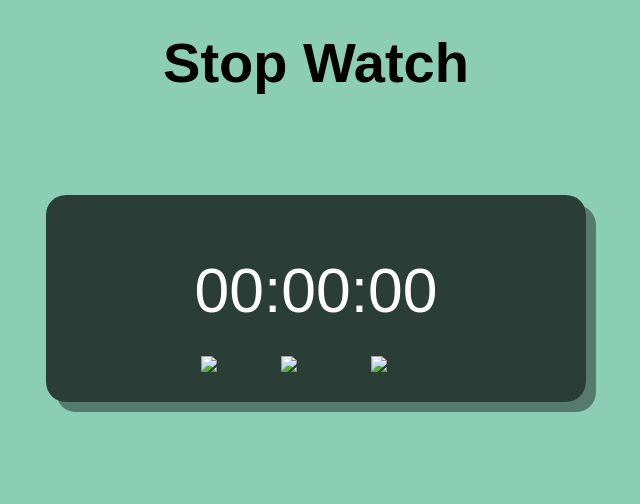
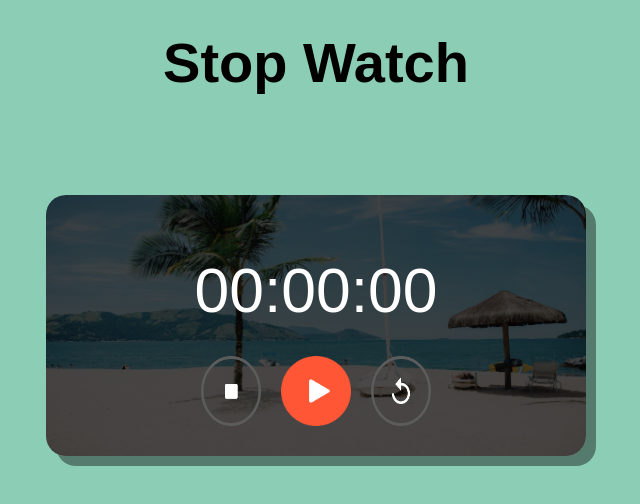
Before and after one commit to Ammar-Tehseen/Stopwatch, a plain HTML site: page index.html in a window 1280 px wide. Shown: the whole page, without its empty margins (324-964 px from the left). Drawn offline with Linux system fonts and the light colour scheme.

Commit message:
icons image

```diff
--- a/index.html
+++ b/index.html
@@ -13,9 +13,9 @@
     <div class="container">
         <h1 class="time">00:00:00</h1>
         <div class="buttons">
-            <img src="/images/stop.png" onclick="watchStop()">
-            <img src="/images/start.png" onclick="watchStart()">
-            <img src="/images/reset.png" onclick="watchReset()">
+            <img src="stop.png" onclick="watchStop()">
+            <img src="start.png" onclick="watchStart()">
+            <img src="reset.png" onclick="watchReset()">
         </div>
     </div>
     <script src="app.js"></script>
--- a/style.css
+++ b/style.css
@@ -15,7 +15,7 @@ body {
 .container {
     width: 90%;
     max-width: 500px;
-    background-image: linear-gradient(rgba(0,0,0,0.7),rgba(0,0,0,0.7)), url(/images/background.png);
+    background-image: linear-gradient(rgba(0,0,0,0.7),rgba(0,0,0,0.7)), url(background.png);
     background-position: center;
     background-size: cover;
     text-align: center;
```
